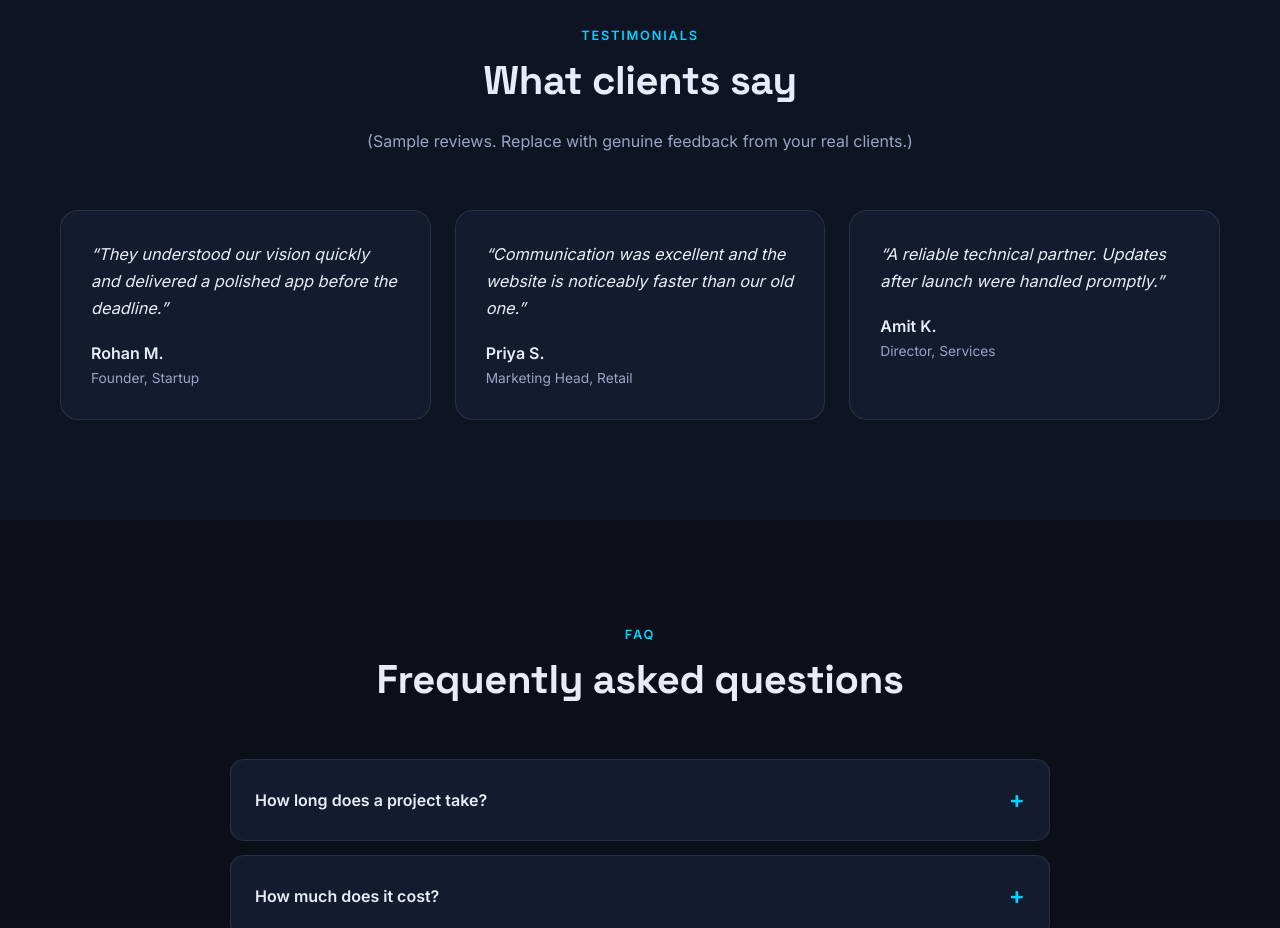
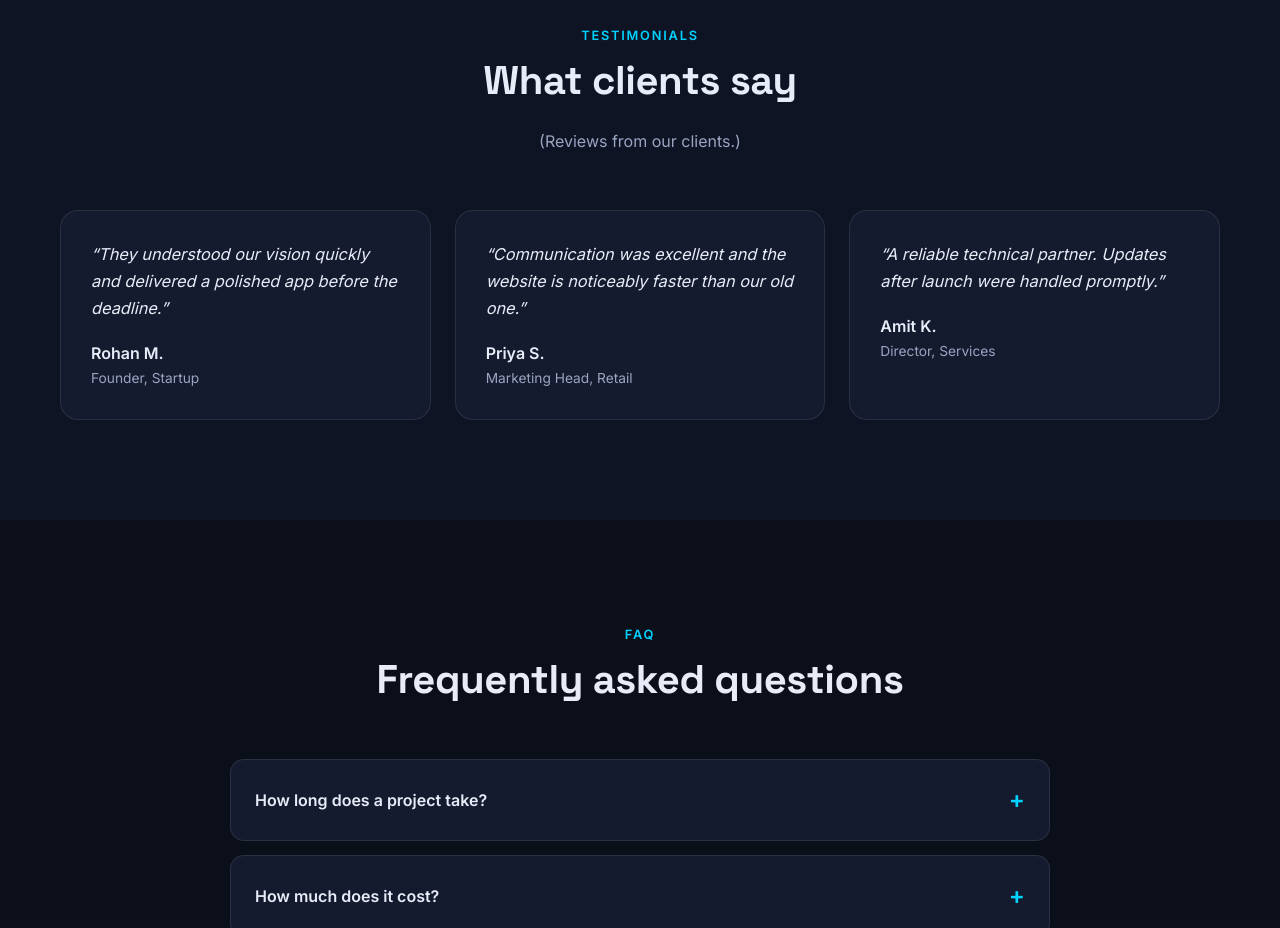
Before and after one commit to SandipCodes01/brainbeast, a plain HTML site: page index.html in a window 1280 px wide. Shown: the part 5200-6128 px from the top of the page. Drawn offline with Linux system fonts and the light colour scheme.

Commit message:
Update index.html

```diff
--- a/index.html
+++ b/index.html
@@ -275,7 +275,7 @@
         <div class="section-head reveal">
           <span class="eyebrow">Testimonials</span>
           <h2>What clients say</h2>
-          <p>(Sample reviews. Replace with genuine feedback from your real clients.)</p>
+          <p>(Reviews from our clients.)</p>
         </div>
         <div class="card-grid three">
           <blockquote class="quote reveal">
```
